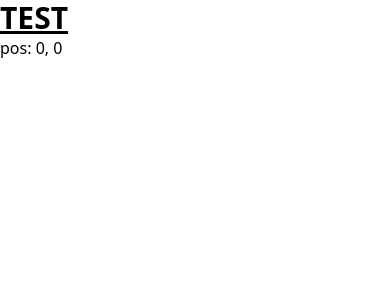
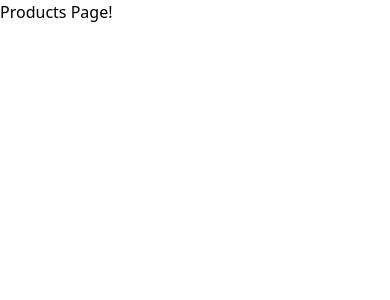
Before and after one commit to javiermruelas/e-commerce, a Nuxt app: page /products in a window 390 px wide. Shown: the top 300 px of the page. Built offline with nearby package versions, Linux system fonts and the light colour scheme.

Commit message:
updating project to use directory structure

```diff
--- a/app.vue
+++ b/app.vue
@@ -1,9 +1,9 @@
-<script setup lang="ts">
-import { useMouse } from "@vueuse/core";
-const { x, y } = useMouse();
-</script>
+<script setup lang="ts"></script>
 
 <template>
-  <h1 class="text-3xl font-bold underline">TEST</h1>
-  <div>pos: {{ x }}, {{ y }}</div>
+  <div>
+    <NuxtLayout>
+      <NuxtPage />
+    </NuxtLayout>
+  </div>
 </template>
--- a/assets/css/main.css
+++ b/assets/css/main.css
@@ -1,6 +1,14 @@
 @tailwind base;
 @tailwind components;
 @tailwind utilities;
+
+html,
+body,
+#__nuxt {
+  height: 100vh;
+  margin: 0;
+  padding: 0;
+}
 
 html {
   --14px: 0.875rem;
--- /dev/null
+++ b/error.vue
@@ -0,0 +1,13 @@
+<template>
+  <div class="flex flex-col items-center">
+    <div class="text-indigo-500 font-bold text-7xl">404</div>
+
+    <div class="font-bold text-3xl xl:text-7xl lg:text-6xl md:text-5xl mt-10">
+      This page does not exist
+    </div>
+
+    <div class="text-gray-400 font-medium text-sm md:text-xl lg:text-2xl mt-8">
+      The page you are looking for could not be found.
+    </div>
+  </div>
+</template>
--- /dev/null
+++ b/layouts/default.vue
@@ -0,0 +1,7 @@
+<template>
+  <div>
+    <slot />
+  </div>
+</template>
+
+<script lang="ts" setup></script>
--- /dev/null
+++ b/pages/index.vue
@@ -0,0 +1,5 @@
+<template>
+  <p>Index Page!</p>
+</template>
+
+<script lang="ts" setup></script>
--- /dev/null
+++ b/pages/products/index.vue
@@ -0,0 +1,5 @@
+<template>
+  <p>Products Page!</p>
+</template>
+
+<script lang="ts" setup></script>
--- a/tailwind.config.js
+++ b/tailwind.config.js
@@ -7,6 +7,7 @@ module.exports = {
     "./plugins/**/*.{js,ts}",
     "./nuxt.config.{js,ts}",
     "./app.vue",
+    "error.vue",
   ],
   theme: {
     extend: {},
```
